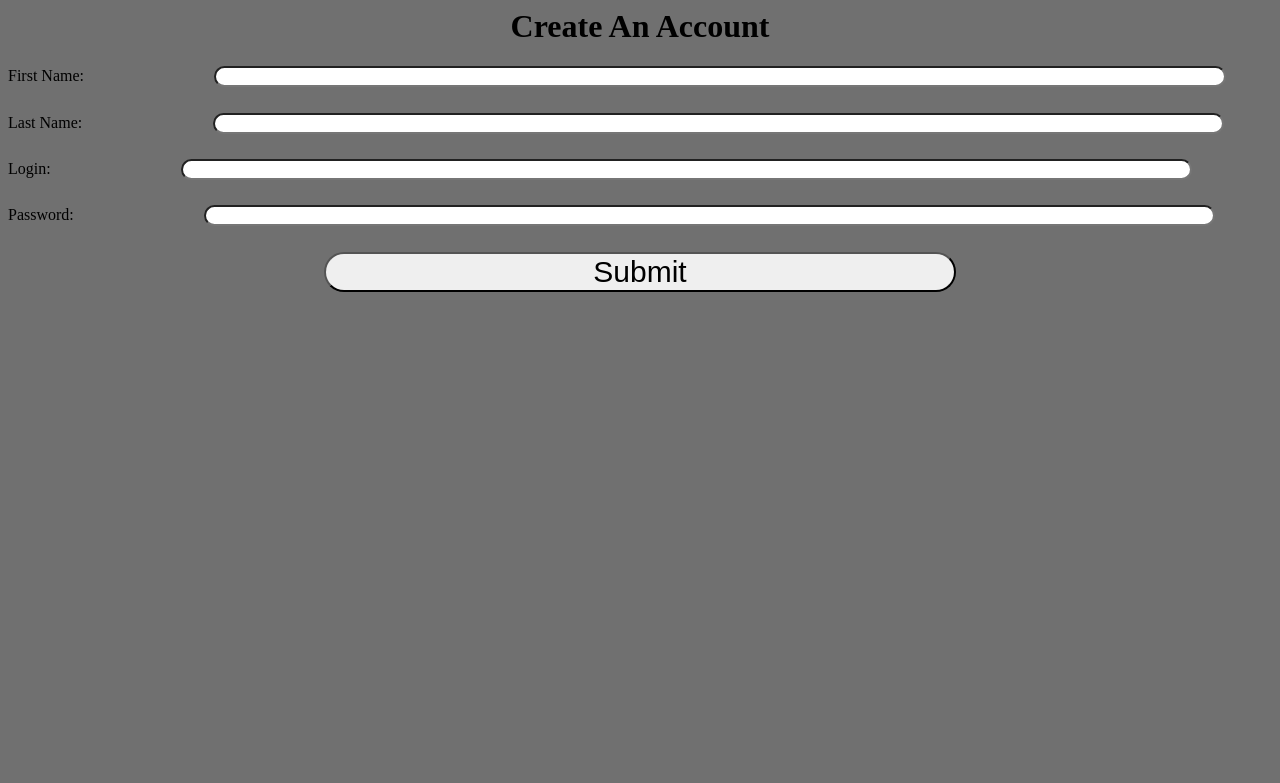
After one commit to tojakar/SmallProject26, a PHP site: page /CreateAccount.html in a window 1280 px wide. The commit adds this page. Shown: the top 783 px of the page. Run offline with PHP 8.4, Linux system fonts and the light colour scheme.

Commit message:
Added create account functionality and hooked up  the professors login code to our database aswell
I hooked up the login code the professor gave us to our database and also made it so it uses encrypted passwords.  I made CreateAccount.html that works and successfully stores the data you enter in the Users table.  Sorry I ended up removing an extra folder in the directory so it messed up git showing what i exactly changed

```diff
--- a/html/color.html
+++ b/Contacts.html
@@ -4,6 +4,7 @@
 	<script type="text/javascript" src="js/code.js"></script>
     <link href="css/styles.css" rel="stylesheet">
     <link href="https://fonts.googleapis.com/css?family=Ubuntu" rel="stylesheet">
+
 
 	<script type="text/javascript">
 	document.addEventListener('DOMContentLoaded', function()
@@ -12,10 +13,12 @@
 	}, false);
 	</script>
 
+
+
 </head>
 <body>
 
-<h1 id="title">COP 4331 LAMP Stack Demo</h1>
+<h1 id="title">Contact Manager</h1>
 
 <div id="loggedInDiv">
 	<span id="userName"></span><br />
--- /dev/null
+++ b/CreateAccount.html
@@ -0,0 +1,37 @@
+<html>
+<head>
+
+    <title>Create An Account</title>
+	<script type="text/javascript" src="js/md5.js"></script>
+	<script type="text/javascript" src="js/code.js"></script>
+    <link href="css/styles.css" rel="stylesheet">
+
+
+</head>
+<body>
+<h1 style="text-align: center;">Create An Account</h1>
+
+<div id="CreateAccountDiv">
+    <form id="AccountCreationForm" onsubmit="CreateAccount(); return false">
+        <label for="FirstName">First Name:</label>
+        <input type="text" id="FirstName" name="FirstName" required>
+        <br>
+        <label for="LastName">Last Name:</label>
+        <input type="text" id="LastName" name="LastName" required>
+        <br>
+        <label for="Login">Login:</label>
+        <input type="text" id="Login" name="Login" required>
+        <br>
+        <label for="Password">Password:</label>
+        <input type="password" id="Password" name="Password" required>
+        <br>
+        <button type="submit" id="CreateAccountButton" class="buttons">Submit</button>
+    </form>
+        <p id="CreateAccountError" name="CreateAccountError"></p>
+
+</div>
+
+
+
+</body>
+</html>
--- a/html/LAMPAPI/AddColor.php
+++ b/LAMPAPI/AddColor.php
@@ -4,7 +4,7 @@
 	$color = $inData["color"];
 	$userId = $inData["userId"];
 
-	$conn = new mysqli("localhost", "TheBeast", "WeLoveCOP4331", "COP4331");
+	$conn = new mysqli("localhost", "Brayden", "password", "COP4331");
 	if ($conn->connect_error)
 	{
 		returnWithError( $conn->connect_error );
--- a/html/LAMPAPI/Login.php
+++ b/LAMPAPI/Login.php
@@ -7,7 +7,7 @@
 	$firstName = "";
 	$lastName = "";
 
-	$conn = new mysqli("localhost", "TheBeast", "WeLoveCOP4331", "COP4331");
+	$conn = new mysqli("localhost", "Brayden", "password", "COP4331");
 	if( $conn->connect_error )
 	{
 		returnWithError( $conn->connect_error );
--- a/html/LAMPAPI/SearchColors.php
+++ b/LAMPAPI/SearchColors.php
@@ -5,7 +5,7 @@
 	$searchResults = "";
 	$searchCount = 0;
 
-	$conn = new mysqli("localhost", "TheBeast", "WeLoveCOP4331", "COP4331");
+	$conn = new mysqli("localhost", "Brayden", "password", "COP4331");
 	if ($conn->connect_error)
 	{
 		returnWithError( $conn->connect_error );
--- a/html/js/code.js
+++ b/js/code.js
@@ -1,4 +1,4 @@
-const urlBase = 'http://COP4331-5.com/LAMPAPI';
+const urlBase = 'LAMPAPI';
 const extension = 'php';
 
 let userId = 0;
@@ -13,12 +13,12 @@ function doLogin()
 
 	let login = document.getElementById("loginName").value;
 	let password = document.getElementById("loginPassword").value;
-//	var hash = md5( password );
+	var hash = md5( password );
 
 	document.getElementById("loginResult").innerHTML = "";
 
-	let tmp = {login:login,password:password};
-//	var tmp = {login:login,password:hash};
+	//let tmp = {login:login,password:password};
+	var tmp = {login:login,password:hash};
 	let jsonPayload = JSON.stringify( tmp );
 
 	let url = urlBase + '/Login.' + extension;
@@ -46,7 +46,7 @@ function doLogin()
 
 				saveCookie();
 
-				window.location.href = "color.html";
+				window.location.href = "Contacts.html";
 			}
 		};
 		xhr.send(jsonPayload);
@@ -183,3 +183,40 @@ function searchColor()
 	}
 
 }
+
+function CreateAccount(){
+	//creates url to send XMLHttpRequest to and gets all account info from html inputs
+	let url = urlBase + '/CreateAccount.' + extension;
+	let FirstName = document.getElementById("FirstName").value;
+	let LastName = document.getElementById("LastName").value;
+	let Login = document.getElementById("Login").value;
+	let Password = document.getElementById("Password").value;
+	var HashedPassword = md5( Password );
+
+	//turns all account info into json
+	let tmp = {FirstName:FirstName, LastName:LastName, Login:Login, Password:HashedPassword};
+	let jsonPayload = JSON.stringify(tmp);
+
+	const xhr = new XMLHttpRequest();
+	xhr.open('POST', url, true);
+	xhr.setRequestHeader("Content-type", "application/json; charset=UTF-8");
+
+	xhr.onload = function(){
+		try{
+			console.log(xhr.response);
+			if(xhr.status === 200){
+				let jsonObject = JSON.parse(xhr.responseText);
+				if(jsonObject.message === "Account Created"){
+					window.location.href = "index.html";
+				}
+				else{
+					document.getElementById("CreateAccountError").innerHTML = jsonObject.error;
+				}
+			}
+		}
+		catch(err){
+			document.getElementById("CreateAccountError").innerHTML = err.message;
+		}
+	};
+	xhr.send(jsonPayload);
+}
```
Also changed, not shown: LAMPAPI/CreateAccount.php (added, +62 -0 lines), index.html (added, +16 -0 lines), Login.html (renamed from html/index.html), css/styles.css (renamed from html/css/styles.css), images/background.png (renamed from html/images/background.png), js/md5.js (renamed from html/js/md5.js), 2 other files.
